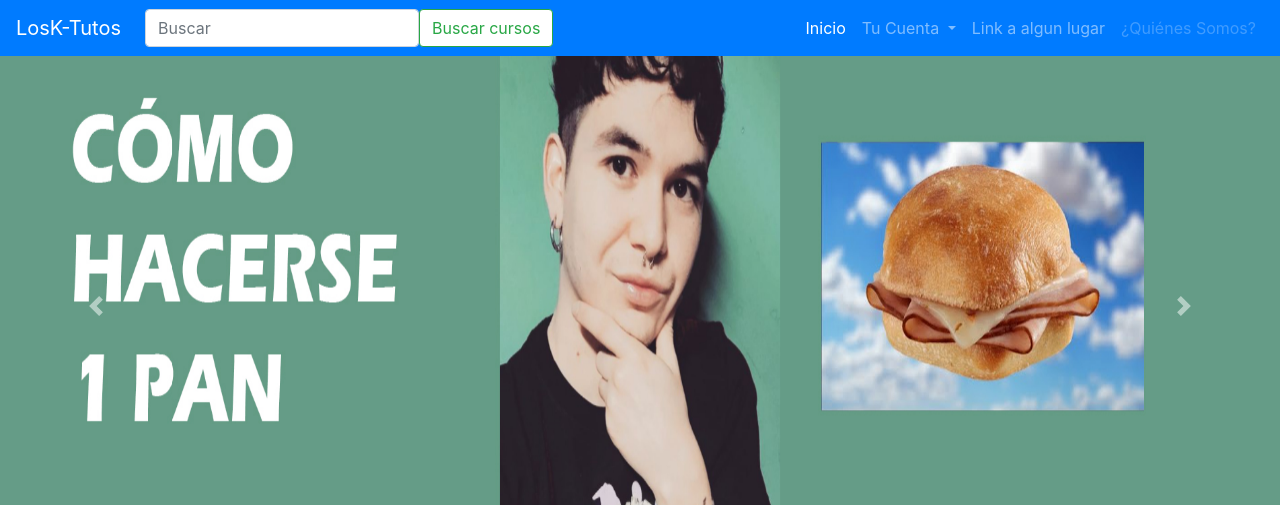
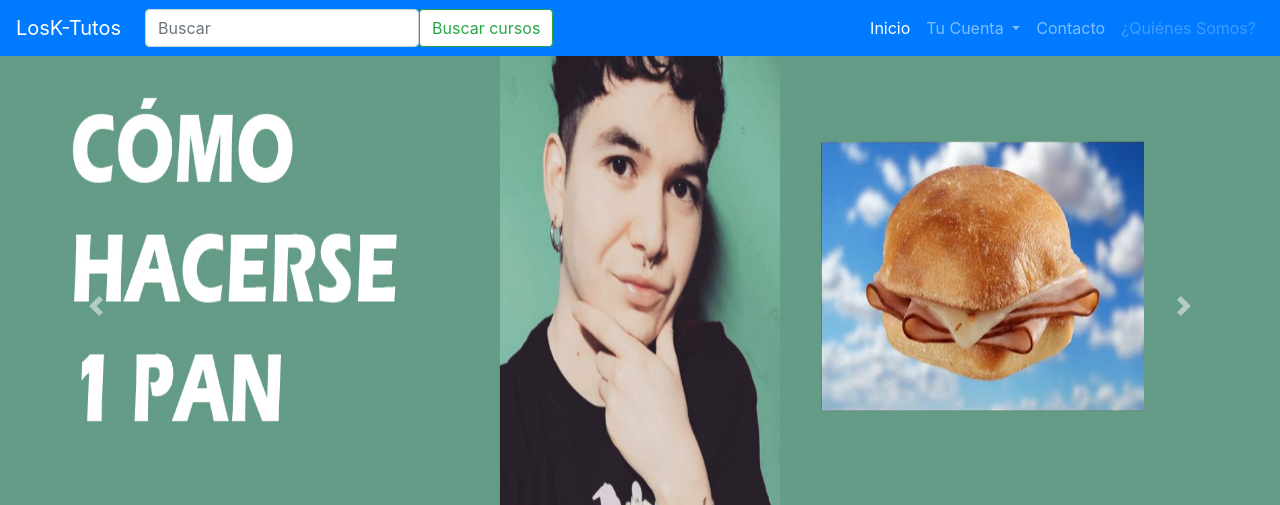
Before and after one commit to edo9924/TutoriasWEB, a PHP site: page / in a window 1280 px wide. Shown: the top 505 px of the page. Run offline with PHP 8.4, Linux system fonts and the light colour scheme; the visitor is signed in with stand-in values (Sample User, id 1).

Commit message:
correccion contacto
correccion de paginas linkeando a contacto

```diff
--- a/index.php
+++ b/index.php
@@ -63,7 +63,7 @@
       </li>
 
       <li class="nav-item">
-        <a class="nav-link" href="formulariocontacto.php">Link a algun lugar</a>
+        <a class="nav-link" href="formulariocontacto.php">Contacto</a>
       </li>
 
       <li class="nav-item">
--- a/subircursotutor.php
+++ b/subircursotutor.php
@@ -69,7 +69,7 @@
       </li>
 
       <li class="nav-item">
-        <a class="nav-link" href="formulariocontacto.php">Contact</a>
+        <a class="nav-link" href="formulariocontacto.php">Contacto</a>
       </li>
 
       <li class="nav-item">
```
